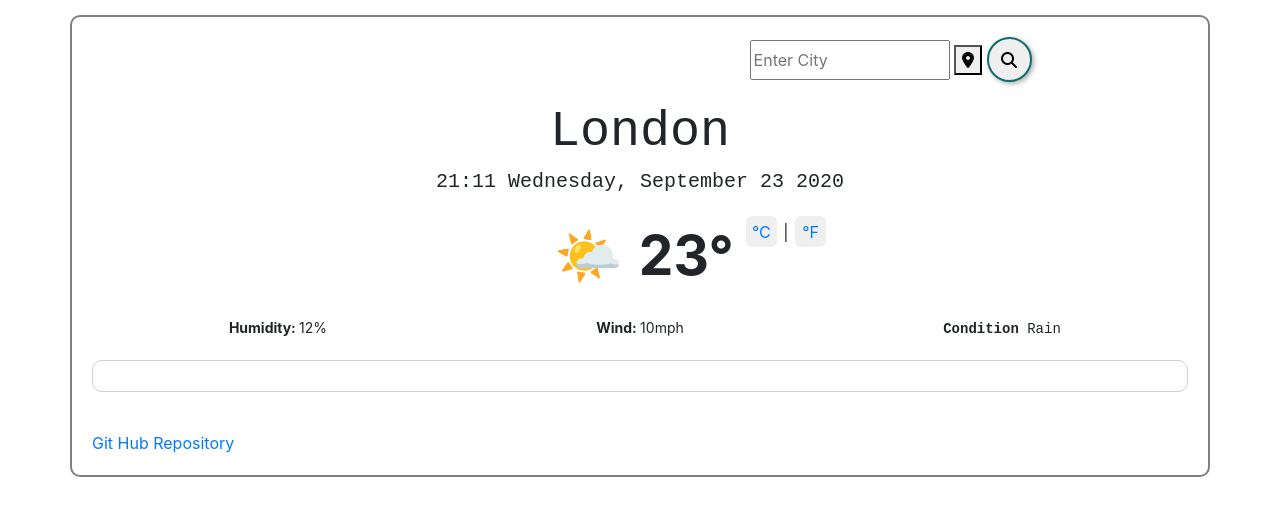
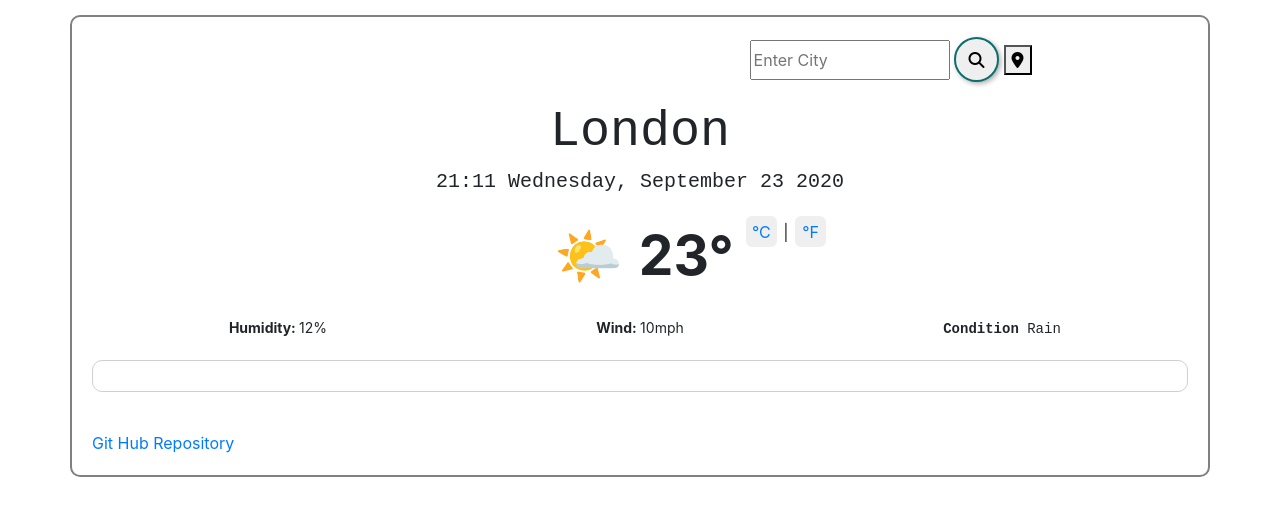
Before and after one commit to EllieSanghani/SheCodes-WeatherAPP, a website built with Parcel: page index.html in a window 1280 px wide. Built offline with nearby package versions, Linux system fonts and the light colour scheme; a web font is replaced by a local one.

Commit message:
SwitchButtons

```diff
--- a/index.html
+++ b/index.html
@@ -32,11 +32,11 @@
               autocomplete="off"
               id="search-city-input"
             />
-            <button type="submit" value="Search" class="searchbutton">
-              <i class="fas fa-map-marker-alt"></i>
-            </button>
             <button class="location">
               <i class="fas fa-search"></i>
+            </button>
+            <button class="searchbutton">
+              <i class="fas fa-map-marker-alt"></i>
             </button>
           </div>
         </form>
```
